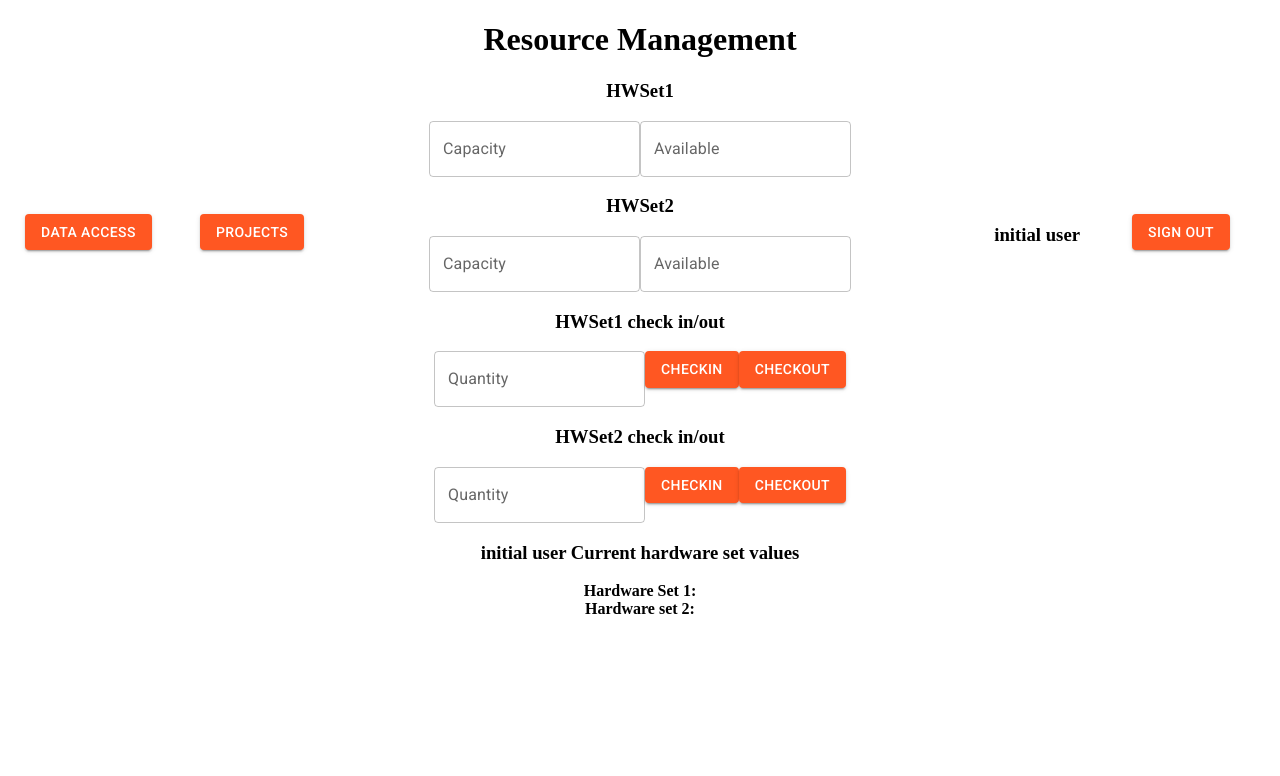
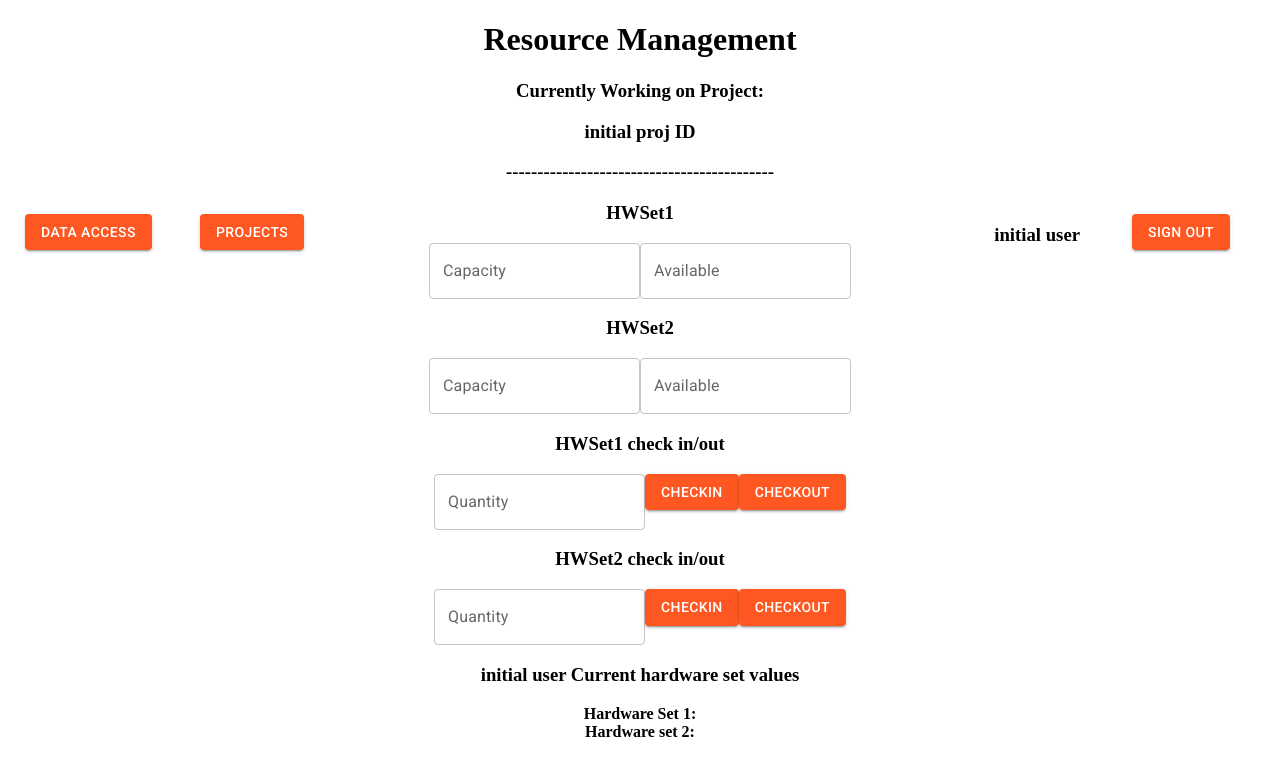
Before and after one commit to LandynMoreno/EE461L, a React (Create React App) app in the folder project/: page /resourceManagement in a window 1280 px wide. Shown: the top 776 px of the page. Built offline with nearby package versions, Linux system fonts and the light colour scheme; no server answers.

Commit message:
Update ResourceMagement.js

```diff
--- a/project/src/components/ResourceMagement.js
+++ b/project/src/components/ResourceMagement.js
@@ -129,6 +129,11 @@ function ResourceManagement({globalUser, setGlobalUser, currentProjId, setCurren
             </div>
             <h1>Resource Management</h1>
 
+            <h3> Currently Working on Project: </h3>
+            <h3> {currentProjId}</h3>
+
+            <h3> ------------------------------------------- </h3>
+
             <div className = 'container' style = {{display : "block"}}>
                 <h3 id = "HWSet1">HWSet1</h3>
                 <TextField value = {capacity1} id="outlined-basic" label="Capacity" variant="outlined" onChange = {updateCapacity1}/>
```
